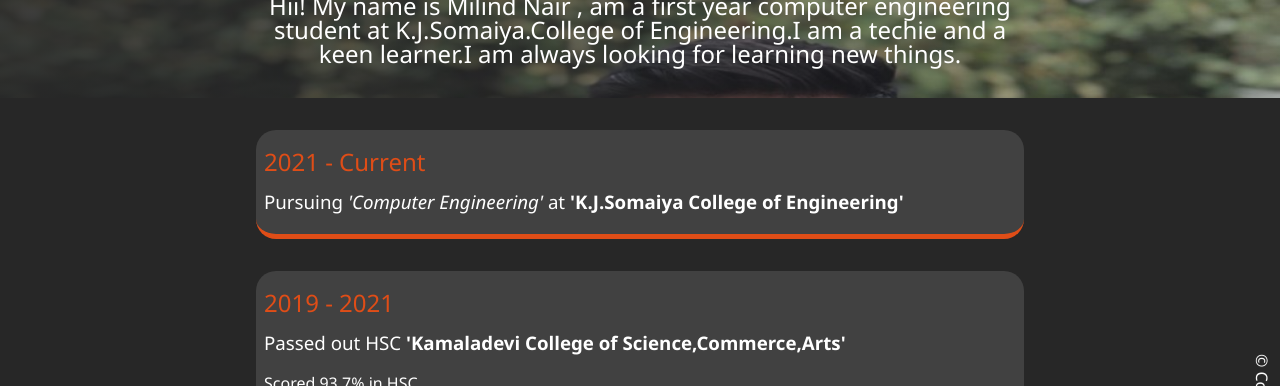
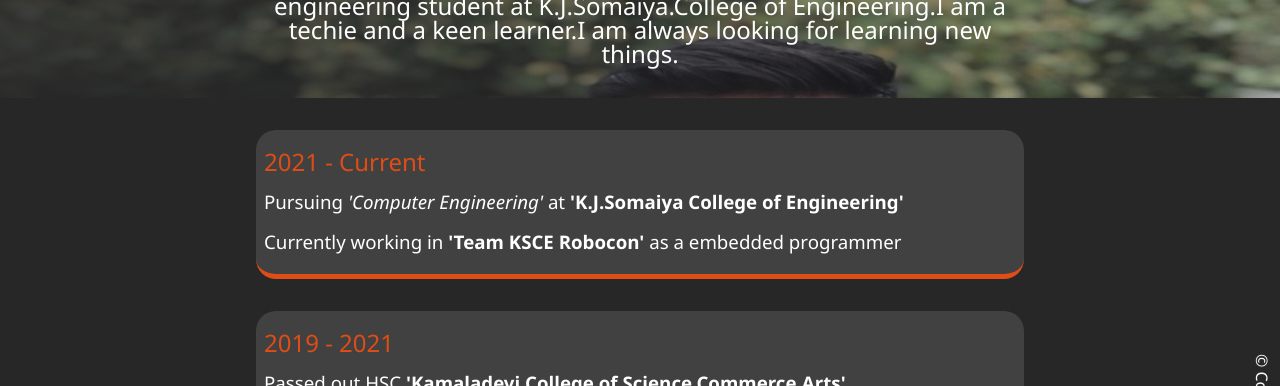
Before and after one commit to milindnair/portfolio, a website: page about.html in a window 1280 px wide. Shown: the part 302-688 px from the top of the page. Drawn offline with Linux system fonts and the light colour scheme; files whose address does not match are found by name.

Commit message:
minor changes

```diff
--- a/about.html
+++ b/about.html
@@ -44,7 +44,7 @@
       <div class="about__bio-image">
         <div class="about__bio">
           <h2 class="text-secondary">BIO</h2>
-          <p>Hii! My name is Milind Nair , am a first year computer engineering student at K.J.Somaiya.College of Engineering.I am a techie and a keen learner.I am always looking for learning new things.</p>
+          <p>Hii! My name is Milind Nair , am a second year computer engineering student at K.J.Somaiya.College of Engineering.I am a techie and a keen learner.I am always looking for learning new things.</p>
         </div>
       </div>
 
@@ -52,6 +52,7 @@
         <div class="jobs__job">
           <h2 class="text-secondary">2021 - Current</h2>
           <h3>Pursuing <i>'Computer Engineering'</i> at <b>'K.J.Somaiya College of Engineering'</b></h3>
+          <h3>Currently working in <b>'Team KSCE Robocon'</b> as a embedded programmer</h3>
         </div>
         <div class="jobs__job">
           <h2 class="text-secondary">2019 - 2021</h2>
```
Also changed, not shown: index.html (+1 -1 lines), projects.html (+1 -1 lines).
